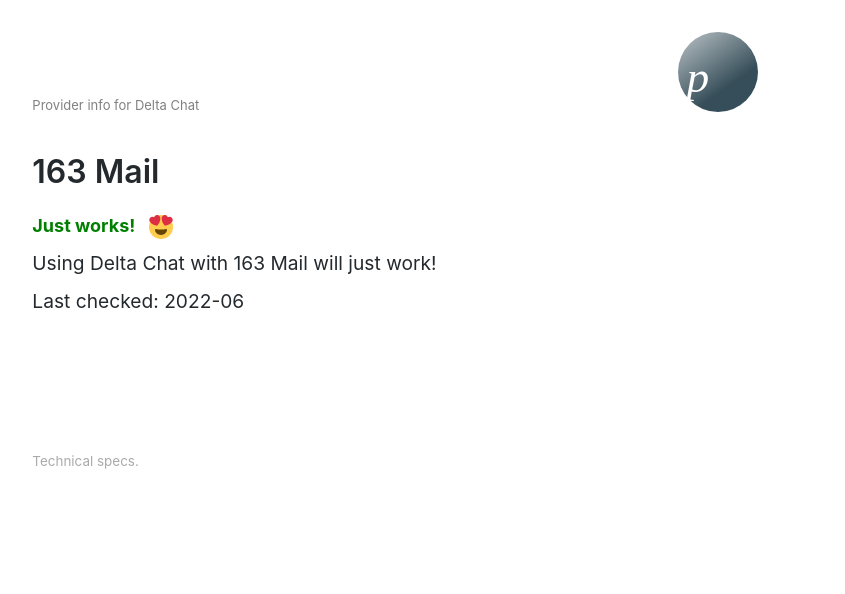
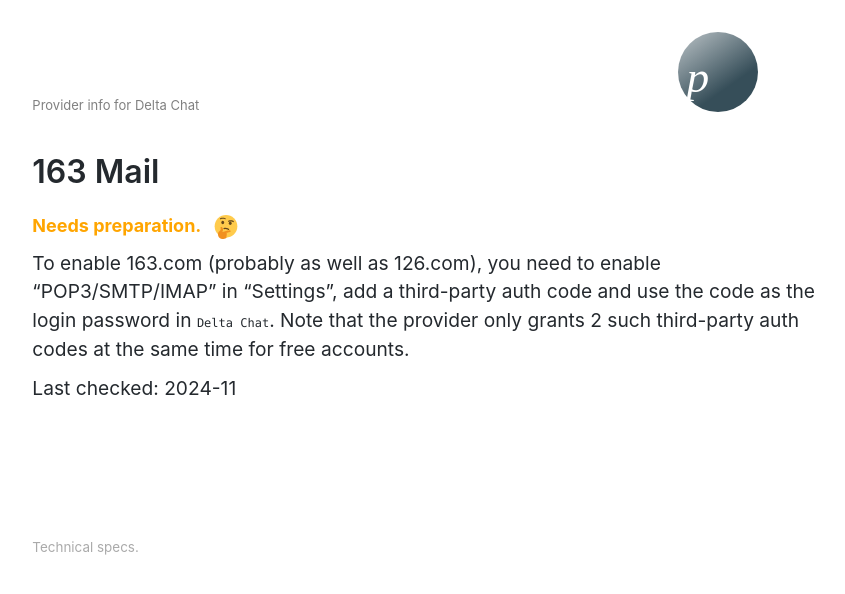
Before and after one commit to deltachat/provider-db, a Jekyll site: the page built from _providers/163.md, in a window 1280 px wide. Shown: the top 594 px of the page, without its empty margins (213-1058 px from the left). Built offline with Jekyll 4.4.1, drawn with Linux system fonts in a browser that asks for light colours.

Commit message:
Update 163 provider

```diff
--- a/_providers/163.md
+++ b/_providers/163.md
@@ -1,6 +1,6 @@
 ---
 name: 163 Mail
-status: OK
+status: PREPARATION
 domains:
  - 163.com
 server:
@@ -12,6 +12,8 @@
   socket: SSL
   hostname: smtp.163.com
   port: 465
-last_checked: 2022-06
+last_checked: 2024-11
 website: https://mail.163.com/
 ---
+
+To enable 163.com (probably as well as 126.com), you need to enable "POP3/SMTP/IMAP" in "Settings", add a third-party auth code and use the code as the login password in `Delta Chat`. Note that the provider only grants 2 such third-party auth codes at the same time  for free accounts.
```
